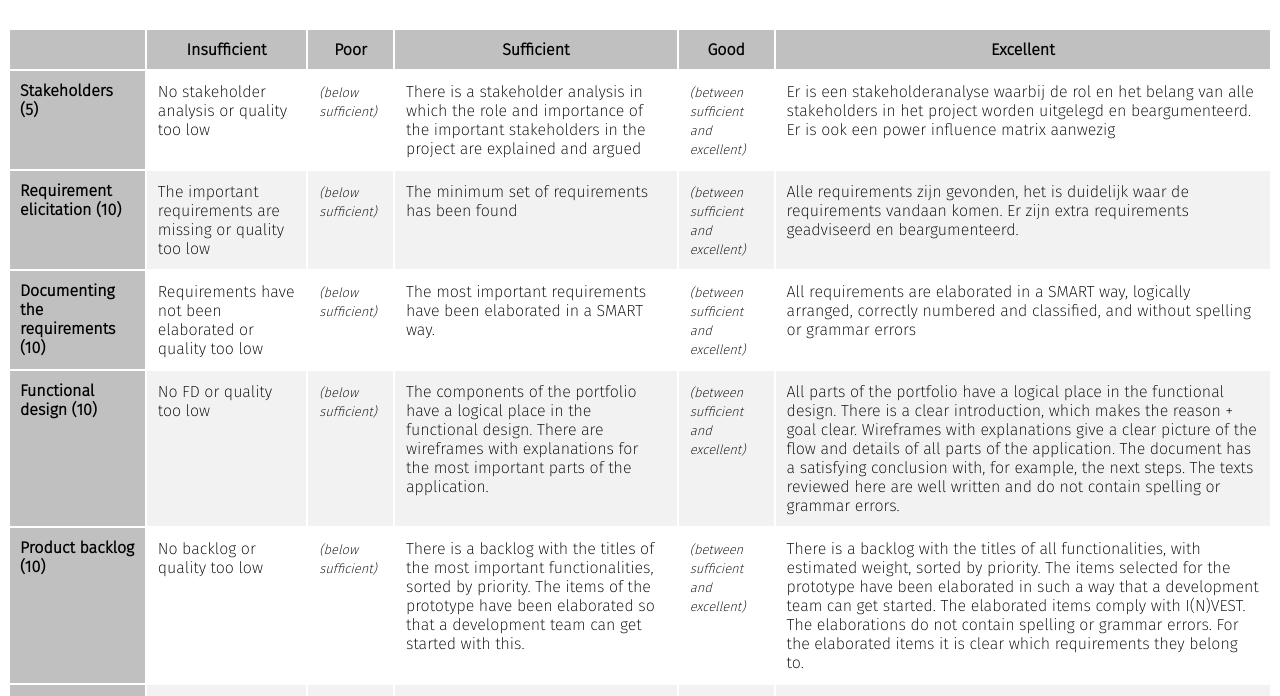
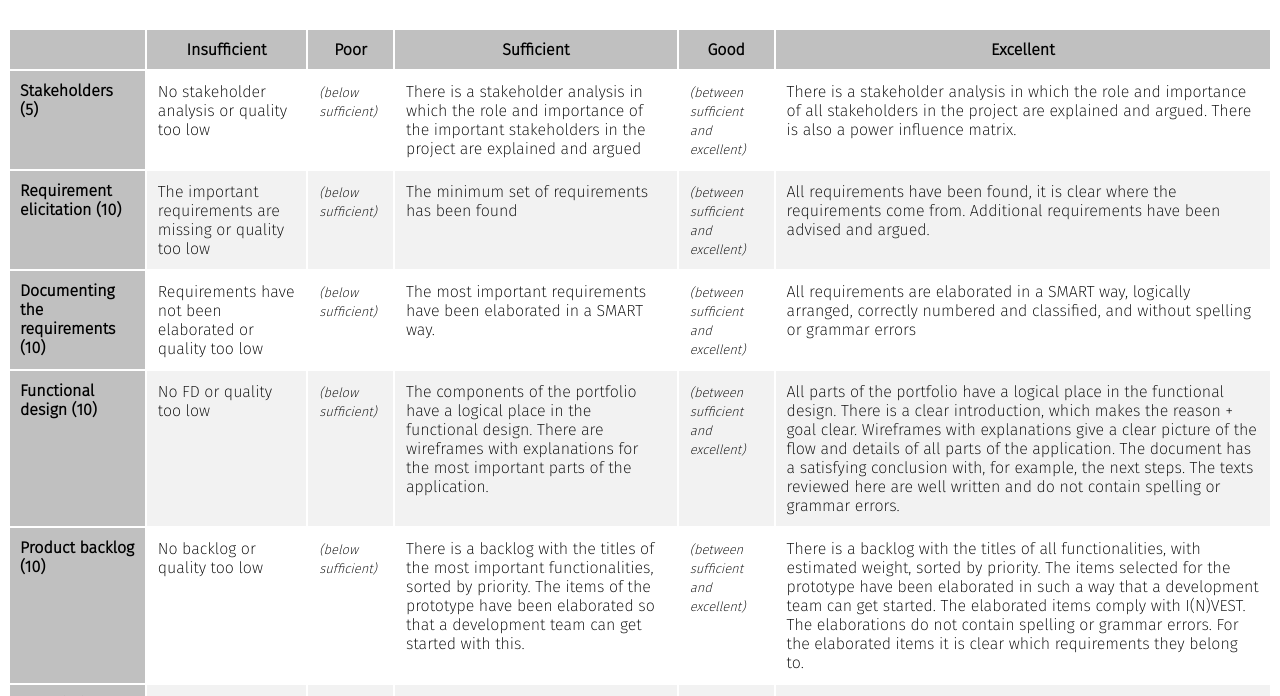
Before and after one commit to janwillemboer/janwillemboer.github.io, a plain HTML site: page Saxion/RE/rubrics.html in a window 1280 px wide. Shown: the part 92-788 px from the top of the page. Drawn offline with Linux system fonts and the light colour scheme.

Commit message:
translations

```diff
--- a/Saxion/RE/rubrics.html
+++ b/Saxion/RE/rubrics.html
@@ -90,9 +90,7 @@
                     <em>(between sufficient and excellent)</em>
                 </td>
                 <td points="5">
-                    Er is een stakeholderanalyse waarbij de rol en het belang van alle stakeholders in het project
-                    worden uitgelegd en beargumenteerd. Er is ook een power influence matrix aanwezig
-
+                    There is a stakeholder analysis in which the role and importance of all stakeholders in the project are explained and argued. There is also a power influence matrix.
                 </td>
             </tr>
             <tr>
@@ -113,9 +111,7 @@
                     <em>(between sufficient and excellent)</em>
                 </td>
                 <td points="10">
-                    Alle requirements zijn gevonden, het is duidelijk waar de requirements vandaan komen. Er zijn extra
-                    requirements geadviseerd en beargumenteerd.
-
+                    All requirements have been found, it is clear where the requirements come from. Additional requirements have been advised and argued.
                 </td>
             </tr>
             <tr>
```
